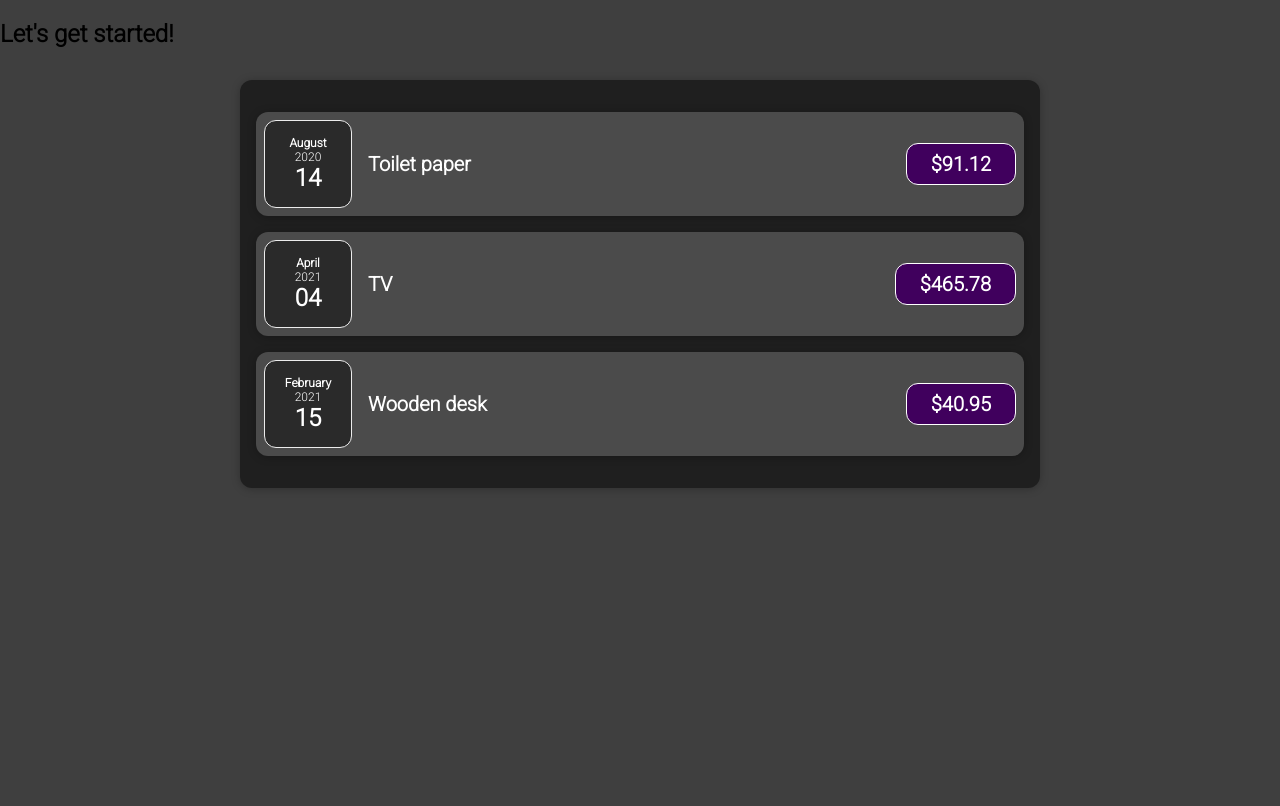
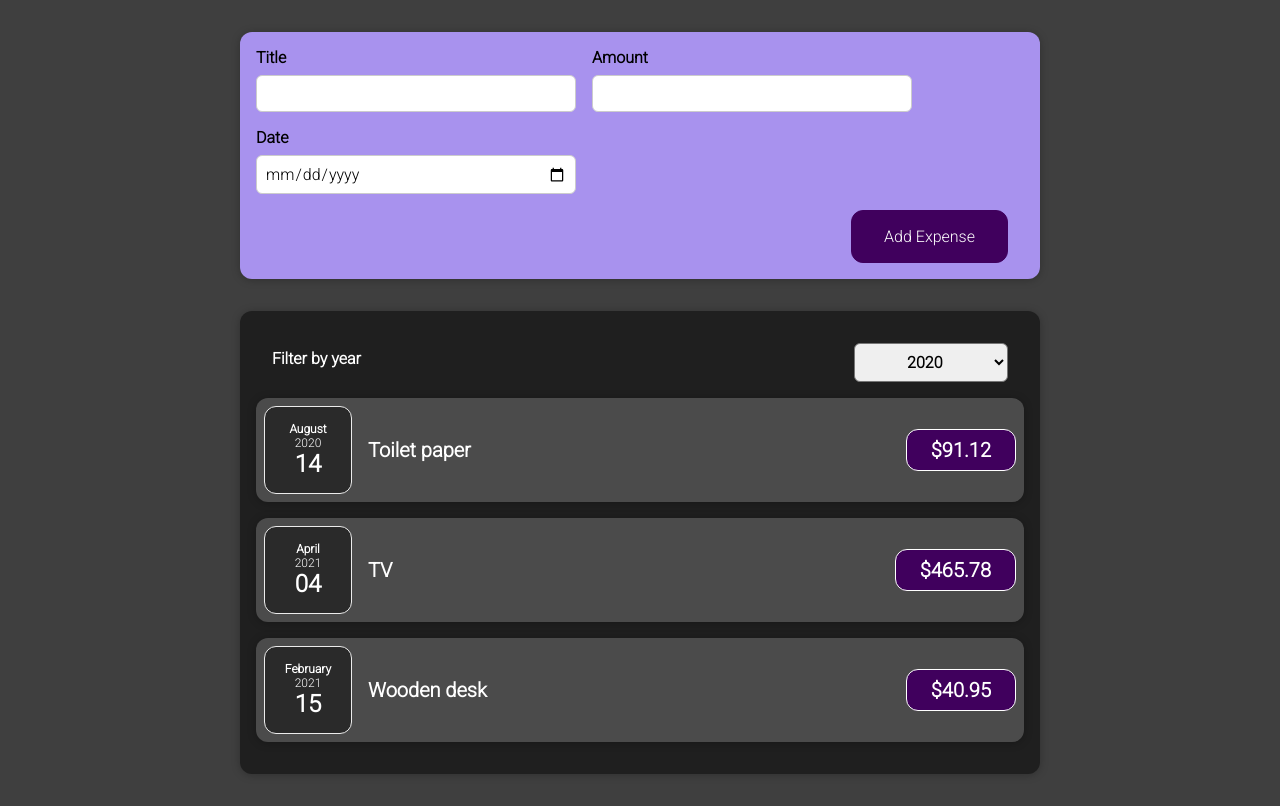
Before and after one commit to paolaagarmun/react-complete-guide-udemy, a React (Create React App) app: page / in a window 1280 px wide. Built offline with nearby package versions, Linux system fonts and the light colour scheme.

Commit message:
finished section 4: working with events & state

```diff
--- a/src/App.js
+++ b/src/App.js
@@ -2,6 +2,7 @@
 
 import './App.css';
 import Expenses from './components/Expenses/Expenses';
+import NewExpense from './components/NewExpense/NewExpense'
 
 function App() {
   const expenses = [
@@ -25,9 +26,14 @@
     }
   ]
 
+  const handleAddExpense = expense => {
+    console.log('In app.js');
+    console.log(expense)
+  }
+
   return (
     <div>
-     <h2>Let's get started!</h2>
+    <NewExpense onAddExpense={handleAddExpense}/>
     <Expenses items={expenses}/>
     </div>
   );
--- a/src/components/Expenses/ExpenseItem.js
+++ b/src/components/Expenses/ExpenseItem.js
@@ -1,9 +1,9 @@
+import { useState } from 'react/cjs/react.development'
 import Card from '../UI/Card'
 import ExpenseDate from './ExpenseDate'
 import './ExpenseItem.css'
 
 function ExpenseItem(props) {
-
 
     return (
         <Card className='expense-item'>
--- a/src/components/Expenses/Expenses.js
+++ b/src/components/Expenses/Expenses.js
@@ -1,8 +1,16 @@
+import { useState } from "react/cjs/react.development"
 import Card from "../UI/Card"
 import ExpenseItem from "./ExpenseItem"
 import './Expenses.css'
+import ExpensesFilter from "./ExpensesFilter";
+
 
 function Expenses(props) {
+    const [filteredYear, setFilteredYear] = useState('2020');
+
+    const handleFilterChange = selectedYear => {
+      setFilteredYear(selectedYear)
+    }
     return (
         <>
             {/* <div className="expenses">
@@ -23,6 +31,7 @@
                 />
             </div> */}
             <Card className="expenses">
+            <ExpensesFilter selected={filteredYear} onChangeFilter={handleFilterChange} />
               {
                   props.items.map(item => (
                       <ExpenseItem
--- /dev/null
+++ b/src/components/Expenses/ExpensesFilter.css
@@ -0,0 +1,24 @@
+.expenses-filter {
+    color: white;
+    padding: 0 1rem;
+}
+
+.expenses-filter__control {
+    display: flex;
+    width: 100%;
+    align-items: center;
+    justify-content: space-between;
+    margin: 1rem 0;
+}
+
+.expenses-filter label {
+    font-weight: bold;
+    margin-bottom: 0.5rem;
+}
+
+.expenses-filter select {
+    font: inherit;
+    padding: 0.5rem 3rem;
+    font-weight: bold;
+    border-radius: 6px;
+}
--- /dev/null
+++ b/src/components/Expenses/ExpensesFilter.js
@@ -0,0 +1,25 @@
+import React from "react";
+
+import './ExpensesFilter.css'
+
+const ExpensesFilter = (props) => {
+    const handleDropdownChange = (event) => {
+        props.onChangeFilter(event.target.value)
+    };
+
+    return (
+        <div className="expenses-filter">
+            <div className="expenses-filter__control">
+                <label >Filter by year</label>
+                <select value={props.selected} onChange={handleDropdownChange}>
+                    <option value="2022">2022</option>
+                    <option value="2021">2021</option>
+                    <option value="2020">2020</option>
+                    <option value="2019">2019</option>
+                </select>
+            </div>
+        </div>
+    )
+}
+
+export default ExpensesFilter
```
